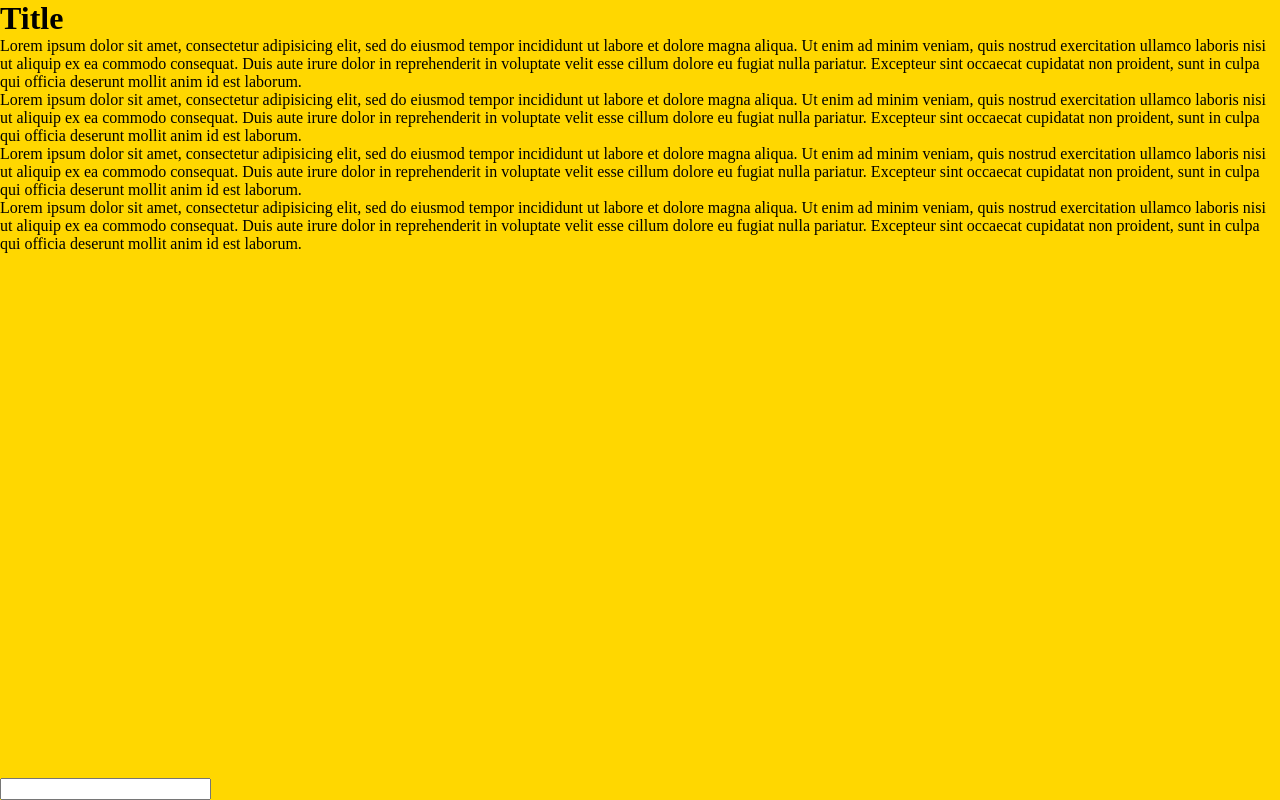
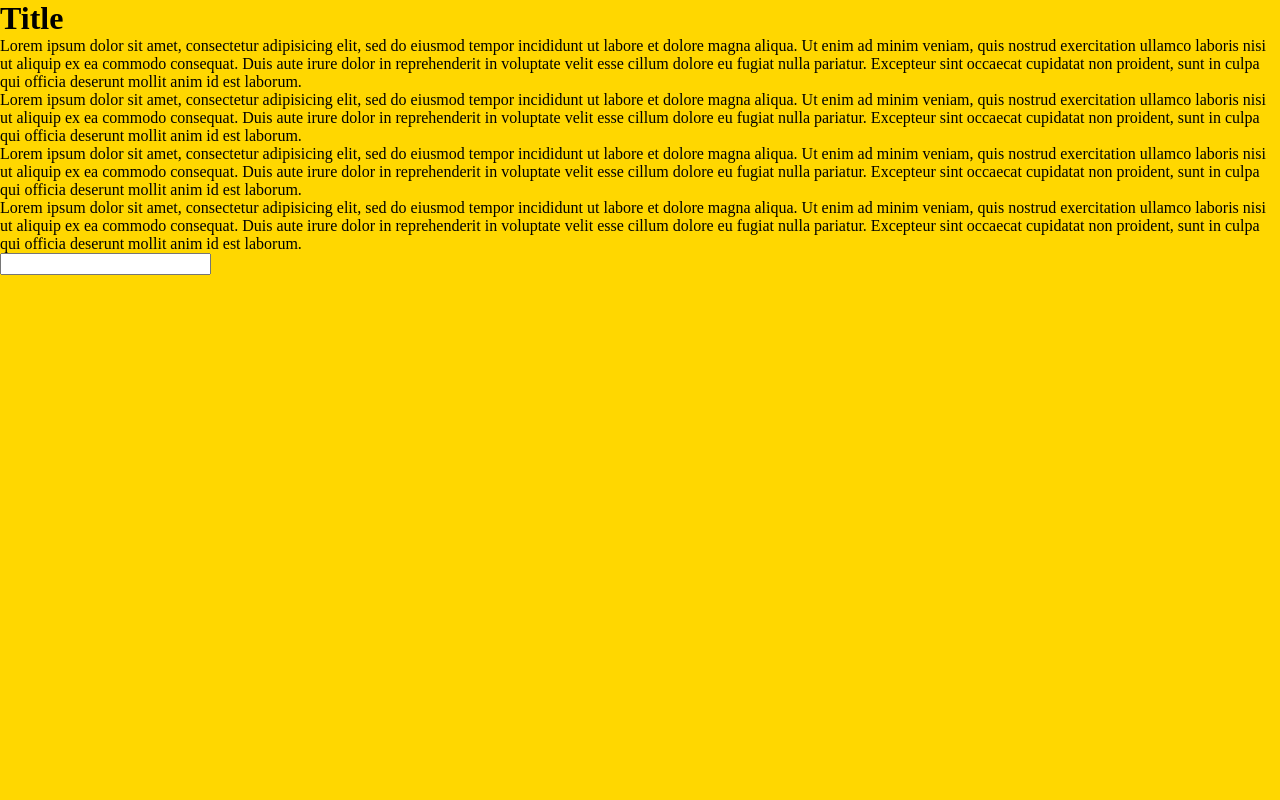
Before and after one commit to AdminPromoflow/Promoflow_v1, a PHP site: page /Andy/index.php in a window 1280 px wide. Run offline with PHP 8.4, Linux system fonts and the light colour scheme.

Commit message:
“…”

```diff
--- a/Andy/style.css
+++ b/Andy/style.css
@@ -28,17 +28,9 @@ select {
 }
 
 .container {
-  display: flex;
-  flex-direction: column;
-  height: 100%;
+  position: fixed;
+  top: 0px;
+  left: 0px;
+  height: 500px;
   overflow-y: hidden;
 }
-
-.top,
-.bottom {
-  flex: 0 0 auto; /* shrink to content */
-}
-
-.middle {
-  flex: 1 1 auto; /* takes up remaining space */
-}
```
